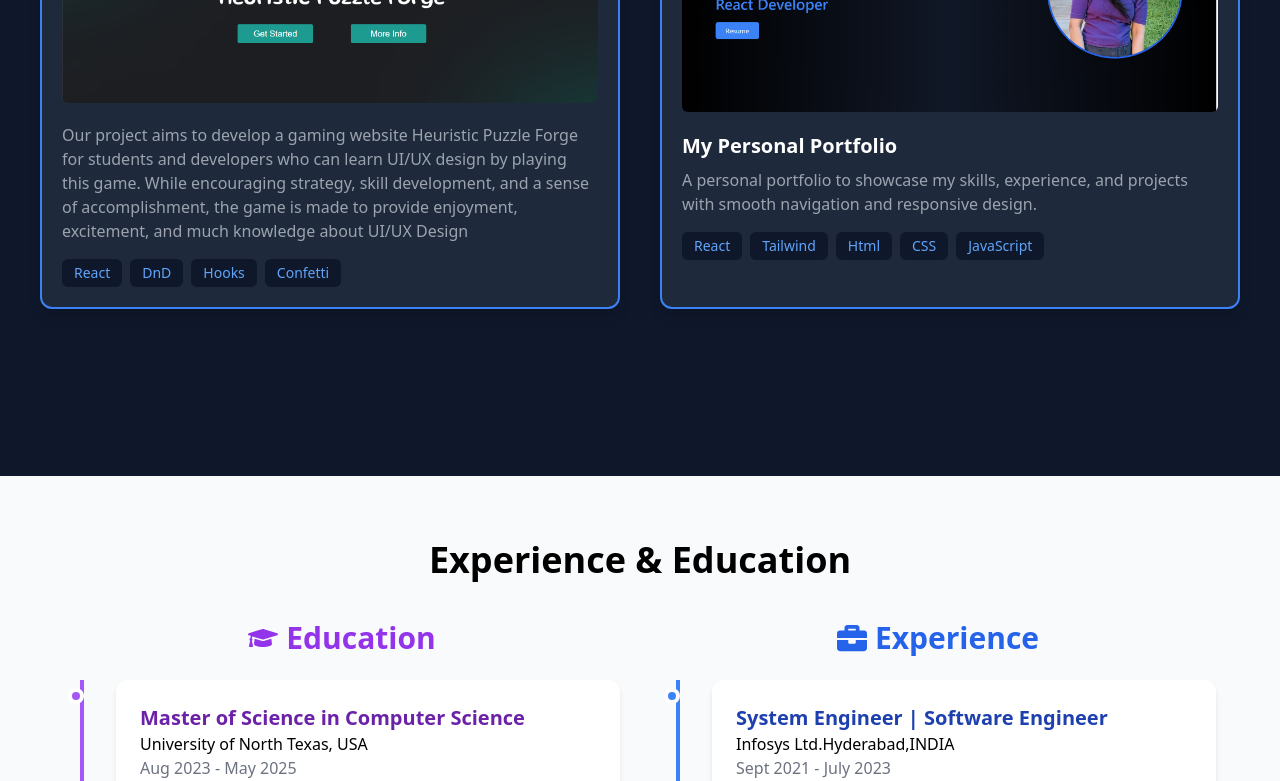
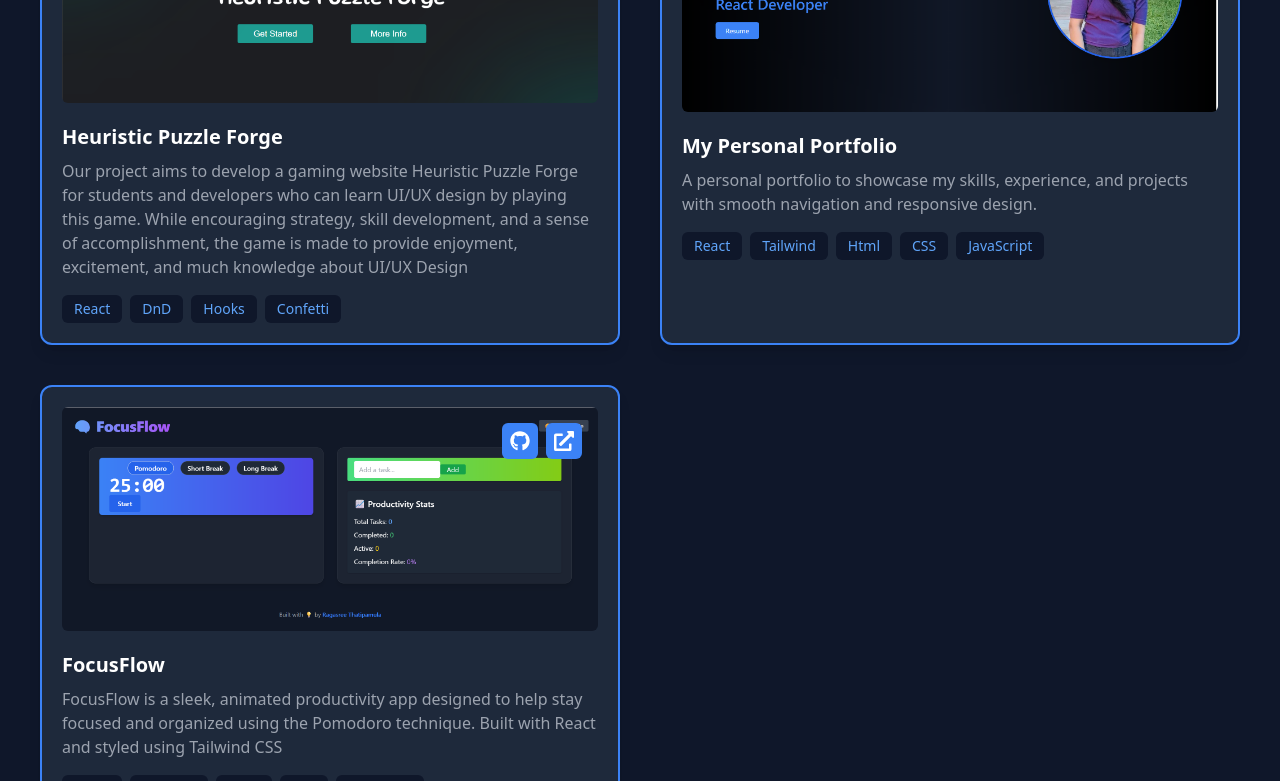
Before and after one commit to ragasree123/reactportfolio, a React (Create React App) app: page / in a window 1280 px wide. Shown: the part 1600-2381 px from the top of the page. Built offline with nearby package versions, Linux system fonts and the light colour scheme; the HTML template or start-up script is replaced by a standard one.

Commit message:
Initial commit of FocusFlow productivity app

```diff
--- a/src/components/Footer.jsx
+++ b/src/components/Footer.jsx
@@ -1,5 +1,5 @@
 import React from 'react';
-import { FaGithub, FaLinkedin, FaTwitter, FaYoutube, FaCode } from 'react-icons/fa';
+import { FaGithub, FaLinkedin, FaTwitter } from 'react-icons/fa';
 
 const Footer = () => {
   return (
@@ -24,14 +24,8 @@ const Footer = () => {
             <a href="https://github.com/ragasree123" target="_blank" rel="noopener noreferrer">
               <FaGithub className="hover:text-blue-500" size={24} />
             </a>
-            <a href="https://twitter.com" target="_blank" rel="noopener noreferrer">
+            <a href="https://x.com/Ragasree10" target="_blank" rel="noopener noreferrer">
               <FaTwitter className="hover:text-blue-500" size={24} />
-            </a>
-            <a href="https://youtube.com" target="_blank" rel="noopener noreferrer">
-              <FaYoutube className="hover:text-blue-500" size={24} />
-            </a>
-            <a href="#" target="_blank" rel="noopener noreferrer">
-              <FaCode className="hover:text-blue-500" size={24} />
             </a>
           </div>
         </div>
--- a/src/pages/Projects.jsx
+++ b/src/pages/Projects.jsx
@@ -4,7 +4,7 @@ import { FaGithub, FaExternalLinkAlt } from "react-icons/fa";
 const Projects = () => {
   const projectList = [
     {
-      name: "",
+      name: "Heuristic Puzzle Forge",
       description:
         "Our project aims to develop a gaming website Heuristic Puzzle Forge for students and developers who can learn UI/UX design by playing this game. While encouraging strategy, skill development, and a sense of accomplishment, the game is made to provide enjoyment, excitement, and much knowledge about UI/UX Design",
       tech: ["React", "DnD", "Hooks", "Confetti"],
@@ -20,6 +20,15 @@ const Projects = () => {
       github: "https://github.com/ragasree123",
       live: "https://ragasree-thatipamula.netlify.app/",
       image: "/project2.png", // Replace with project image
+    },
+    {
+      name: "FocusFlow",
+      description:
+        "FocusFlow is a sleek, animated productivity app designed to help stay focused and organized using the Pomodoro technique. Built with React and styled using Tailwind CSS",
+      tech: ["React", "Tailwind", "Html","CSS","JavaScript"],
+      github: "https://github.com/ragasree123/reactportfolio",
+      live: "https://ragasree-thatipamula.netlify.app/",
+      image: "/project3.png", // Replace with project image
     },
   ];
 
```
Also changed, not shown: public/project3.png (added), 8 other files (tests, documents, lock files or other folders).
